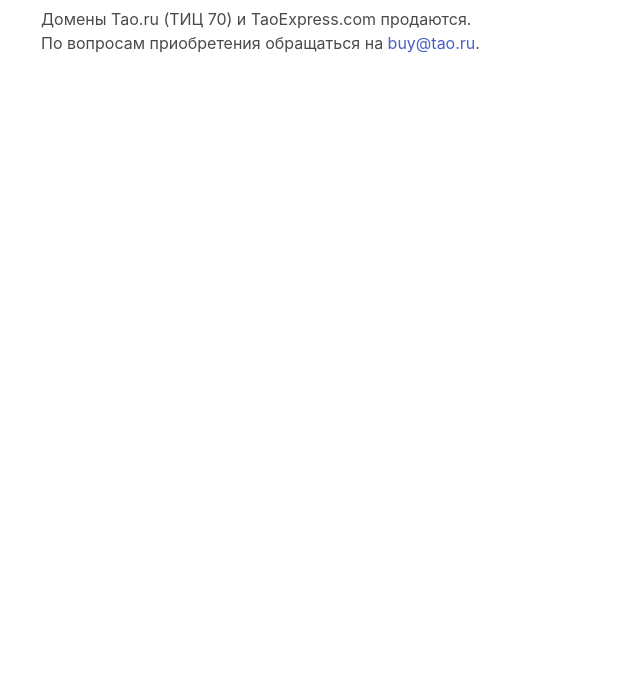
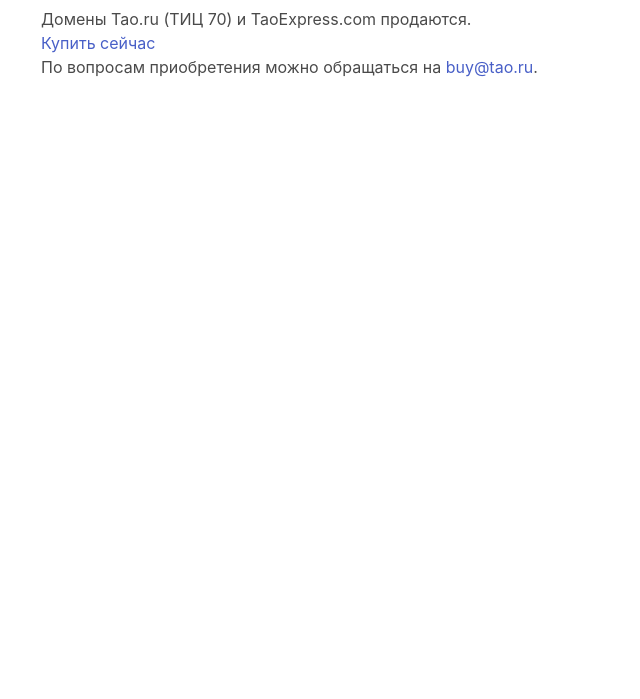
Before and after one commit to taoru/taosale, a plain HTML site: page index.html in a window 1280 px wide. Shown: the part 101-800 px from the top of the page, without its empty margins (23-663 px from the left). Drawn offline with nearby package versions, Linux system fonts and the light colour scheme.

Commit message:
Update index.html

```diff
--- a/index.html
+++ b/index.html
@@ -19,7 +19,10 @@
 				Домены Tao.ru (ТИЦ 70) и TaoExpress.com продаются.
 			</p>
 			<p>
-				По вопросам приобретения обращаться на <a href="mailto:buy@tao.ru">buy@tao.ru</a>.
+				<a href="https://www.nic.ru/shop/tao.ru">Купить сейчас</a>
+			</p>
+			<p>
+				По вопросам приобретения можно обращаться на <a href="mailto:buy@tao.ru">buy@tao.ru</a>.
 			</p>
 		</div>
 	</section>
```
